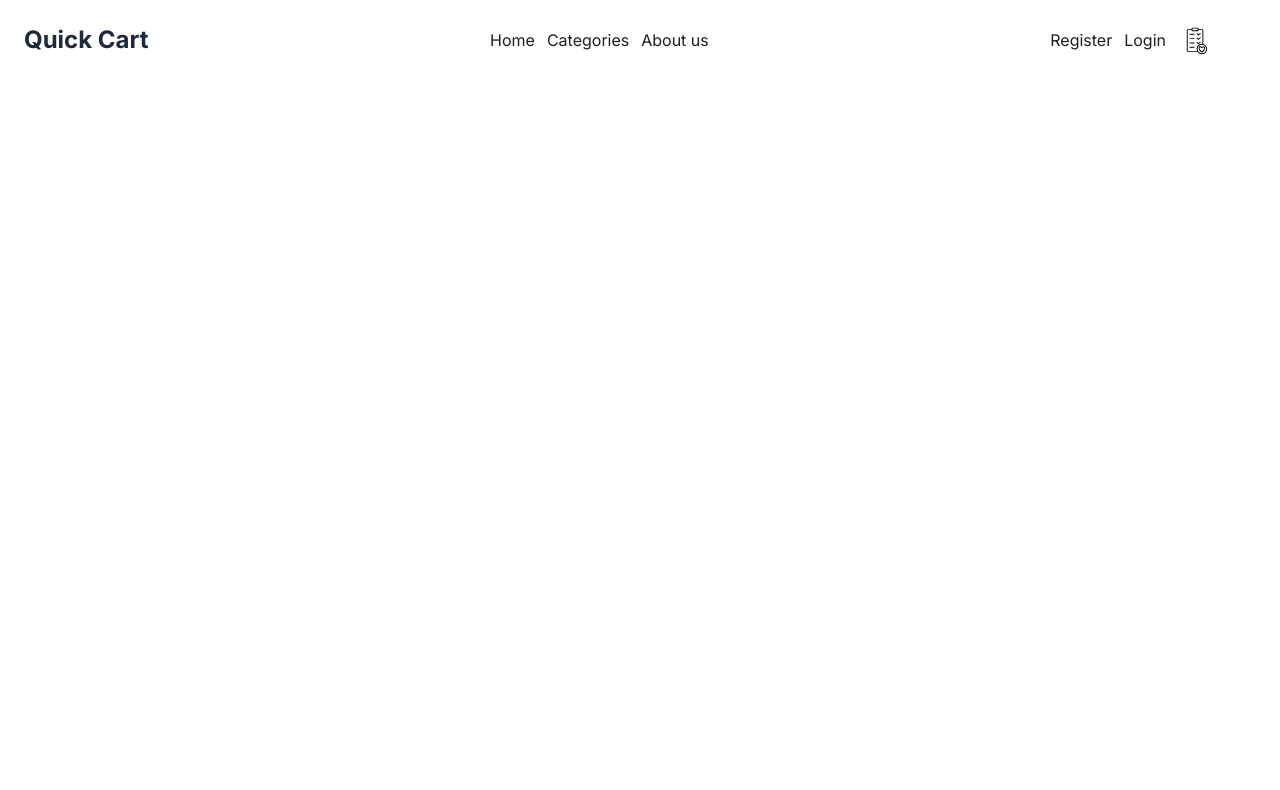
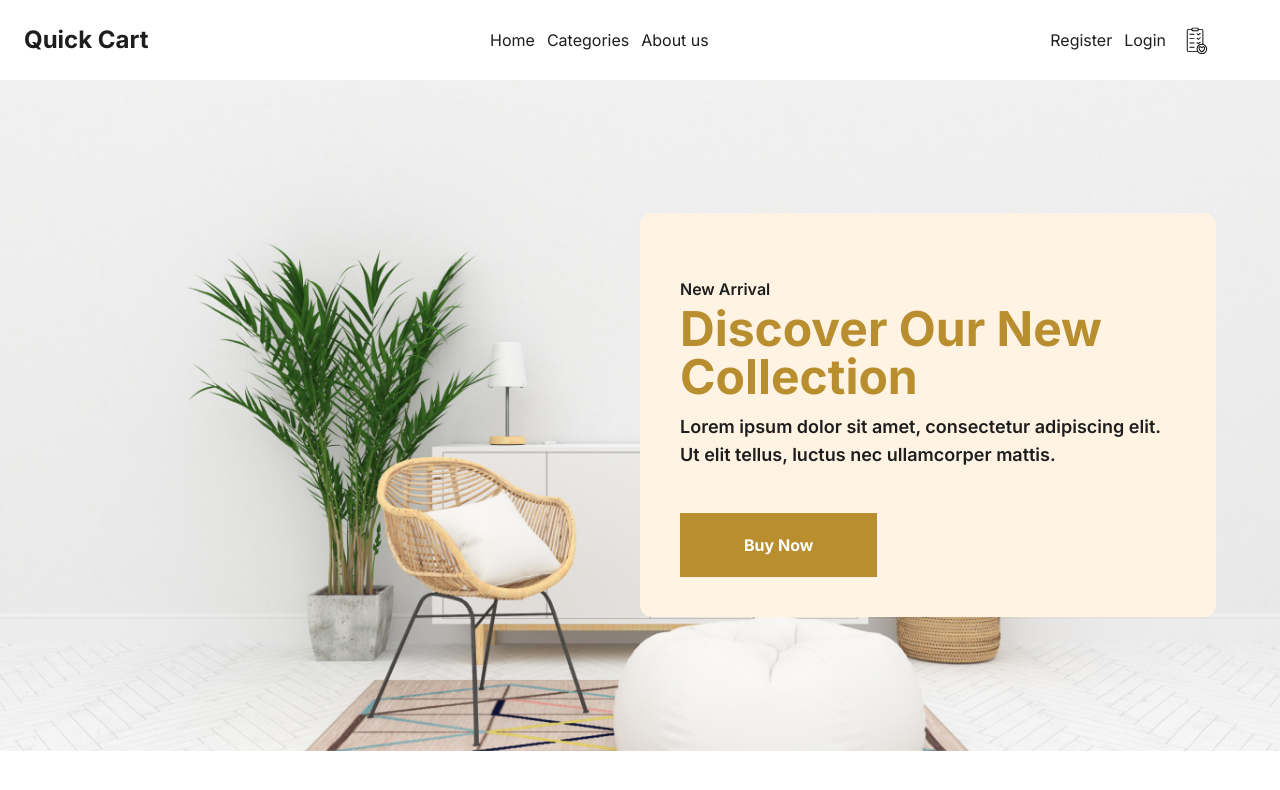
Before and after one commit to Mohammedatef1/modora, a React (Vite) app: page / in a window 1280 px wide. Shown: the top 790 px of the page. Built offline with nearby package versions, Linux system fonts and the light colour scheme; no server answers.

Commit message:
add: hero section

```diff
--- /dev/null
+++ b/src/components/common/Hero.tsx
@@ -0,0 +1,19 @@
+import heroImg from "@assets/images/hero image.jpg"
+
+const Hero = () => {
+  return (
+    <div className="relative">
+      <img src={heroImg} width={1440} height={716} className="w-full h-full object-cover absolute top-0 left-0 z-0" alt="background image for hero section" />
+      <div className="hero-section-content w-full md:w-1/2 ms-auto h-full flex items-center px-10 md:ps-0 md:pe-10 lg:pe-16">
+        <div className="pt-16 p-10 rounded-xl bg-light-gold relative z-1 md:max-w-xl">
+          <p className="text-sm md:text-base font-semibold">New Arrival</p>
+          <h2 className="text-primary font-bold text-3xl md:text-4xl lg:text-5xl mt-1">Discover Our New Collection</h2>
+          <p className="text-base md:text-lg mt-3 font-semibold">Lorem ipsum dolor sit amet, consectetur adipiscing elit. Ut elit tellus, luctus nec ullamcorper mattis.</p>
+          <button className="py-4 lg:py-5 px-11 md:px-14 lg:px-16 text-sm md:text-base text-background font-bold bg-primary text-uppercase mt-7 md:mt-11">Buy Now</button>
+      </div>
+      </div>
+    </div>
+  )
+}
+
+export default Hero
--- a/src/pages/Home.tsx
+++ b/src/pages/Home.tsx
@@ -1,7 +1,9 @@
+import Hero from "@components/common/Hero";
+
 const Home = () => {
   return (
   <div>
-
+    <Hero/>
   </div> );
 }
 
--- a/src/styles/main.css
+++ b/src/styles/main.css
@@ -46,3 +46,7 @@ body{
     scale: 1;
   }
 }
+
+.hero-section-content{
+  padding-block: clamp(2.5rem, 0.0792rem + 10.3286vw, 9.375rem);
+}
--- a/tailwind.config.js
+++ b/tailwind.config.js
@@ -8,7 +8,9 @@ module.exports = {
       colors:{
         primary: "#B88E2F",
         background: "#ffffff",
-        secondary: "#1E1E1E"
+        secondary: "#1E1E1E",
+        "light-gold": "#FFF3E3",
+        slate: "#0D1B39"
       }
     },
   },
```
Also changed, not shown: src/assets/images/hero image.jpg (added), src/assets/imges/hero image.webp (deleted).
